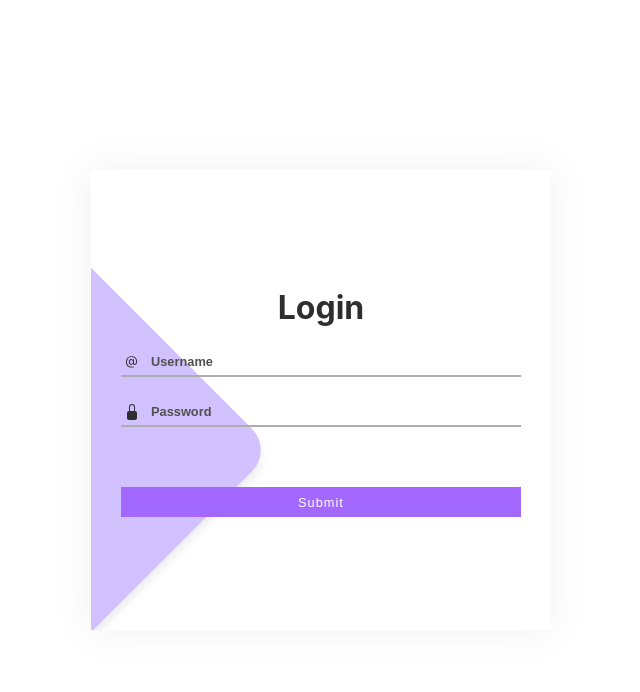
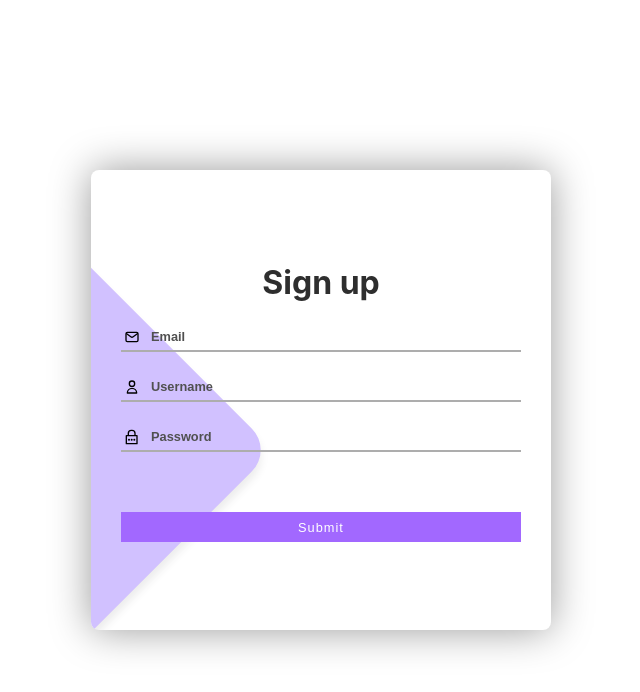
Before and after one commit to sanjayanbu12/Studio-Project-FE, a React (Create React App) app: page /signup in a window 1280 px wide. Shown: the top 692 px of the page, without its empty margins (319-959 px from the left). Built offline with nearby package versions, Linux system fonts and the light colour scheme.

Commit message:
topbar fixed

```diff
--- a/package.json
+++ b/package.json
@@ -6,6 +6,7 @@
     "@testing-library/jest-dom": "^5.17.0",
     "@testing-library/react": "^13.4.0",
     "@testing-library/user-event": "^13.5.0",
+    "axios": "^1.6.8",
     "react": "^18.2.0",
     "react-dom": "^18.2.0",
     "react-router-dom": "^6.23.0",
--- a/src/App.js
+++ b/src/App.js
@@ -2,12 +2,14 @@ import React from "react";
 import { BrowserRouter as Router, Routes, Route } from "react-router-dom";
 import Login from "./components/login/Login";
 import Signup from "./components/signup/Signup";
+import Topbar from "./components/topbar/Topbar";
 function App() {
   return (
     <Router>
       <Routes>
         <Route path="/" element={<Login />} />
         <Route path="/signup" element={<Signup />} />
+        <Route path="/home" element={<Topbar />} />
       </Routes>
     </Router>
   );
--- /dev/null
+++ b/src/components/cards/Cards.jsx
@@ -0,0 +1,9 @@
+import React from 'react'
+
+const Cards = () => {
+  return (
+    <div>Cards</div>
+  )
+}
+
+export default Cards
--- /dev/null
+++ b/src/components/form/Form.jsx
@@ -0,0 +1,9 @@
+import React from 'react'
+
+const Form = () => {
+  return (
+    <div>Form</div>
+  )
+}
+
+export default Form
--- a/src/components/login/Login.css
+++ b/src/components/login/Login.css
@@ -15,9 +15,10 @@
     justify-content: center;
     background-color: rgb(255, 255, 255);
     padding: 30px 30px 30px 30px;
-    box-shadow: 0px 0px 40px rgba(0, 0, 0, 0.062);
+    box-shadow: 0px 0px 40px rgba(0, 0, 0, 0.4);
     position: relative;
     overflow: hidden;
+    border-radius: 8px;
   }
 
   .form_main::before {
--- /dev/null
+++ b/src/components/reportgen/Report.jsx
@@ -0,0 +1,9 @@
+import React from 'react'
+
+const Report = () => {
+  return (
+    <div>Report</div>
+  )
+}
+
+export default Report
--- a/src/components/signup/Signup.css
+++ b/src/components/signup/Signup.css
@@ -0,0 +1,103 @@
+.container1{
+    display: flex;
+    align-items: center;
+    justify-content: center;
+    height: 100vh;
+    width: 100%;
+}
+
+.form_main1 {
+    width:400px;
+    height: 400px;
+    display: flex;
+    flex-direction: column;
+    align-items: center;
+    justify-content: center;
+    background-color: rgb(255, 255, 255);
+    padding: 30px 30px 30px 30px;
+    box-shadow: 0px 0px 40px rgba(0, 0, 0, 0.4);
+    position: relative;
+    overflow: hidden;
+    border-radius: 8px;
+  }
+
+  .form_main1::before {
+    position: absolute;
+    content: "";
+    width: 300px;
+    height: 300px;
+    background-color: rgb(209, 193, 255);
+    transform: rotate(45deg);
+    left: -180px;
+    bottom: 30px;
+    z-index: 1;
+    border-radius: 30px;
+    box-shadow: 5px 5px 10px rgba(0, 0, 0, 0.082);
+  }
+
+  .heading1 {
+    font-size: 2em;
+    color: #2e2e2e;
+    font-weight: 700;
+    margin: 5px 0 10px 0;
+    z-index: 2;
+  }
+
+  .inputContainer1 {
+    width: 100%;
+    position: relative;
+    display: flex;
+    align-items: center;
+    justify-content: center;
+    z-index: 2;
+  }
+
+  .inputIcon1 {
+    position: absolute;
+    left: 3px;
+  }
+
+  .inputField1 {
+    width: 100%;
+    margin-bottom: 50px;
+    height: 30px;
+    background-color: transparent;
+    border: none;
+    border-bottom: 2px solid rgb(173, 173, 173);
+    margin: 10px 0;
+    color: black;
+    font-size: .8em;
+    font-weight: 500;
+    box-sizing: border-box;
+    padding-left: 30px;
+  }
+
+  .inputField1:focus {
+    outline: none;
+    border-bottom: 2px solid rgb(199, 114, 255);
+  }
+
+  .inputField1::placeholder {
+    color: rgb(80, 80, 80);
+    font-size: 1em;
+    font-weight: 700;
+  }
+
+  #button1 {
+    z-index: 2;
+    position: relative;
+    width: 100%;
+    border: none;
+    background-color: rgb(162, 104, 255);
+    height: 30px;
+    color: white;
+    font-size: .8em;
+    font-weight: 500;
+    letter-spacing: 1px;
+    margin-top: 50px;
+    cursor: pointer;
+  }
+
+  #button1:hover {
+    background-color: rgb(126, 84, 255);
+  }
--- a/src/components/signup/Signup.jsx
+++ b/src/components/signup/Signup.jsx
@@ -1,24 +1,56 @@
-import React from 'react'
+import React, { useState } from 'react'
 import './Signup.css'
+import axios from 'axios';
+import { useNavigate } from 'react-router-dom';
 
 const Signup = () => {
+    const navigate = useNavigate();
+    const [email, setEmail] = useState("");
+    const [password, setPassword] = useState("");
+    const [username, setUsername] = useState("");
+
+    const handleSignup = async () => {
+        const data = {
+            email: email,
+            password: password,
+            name: username
+        }
+        console.log(data, "data")
+        try {
+            const res = await axios.post("http://localhost:5000/api/auth/signup", data);
+            console.log(res);
+            navigate('/')
+        }
+        catch (error) {
+            console.log(error)
+
+        }
+    }
     return (
-        <div class="container">
-            <form action="" class="form_main">
-                <p class="heading">Login</p>
-                <div class="inputContainer">
-                    <svg class="inputIcon" xmlns="http://www.w3.org/2000/svg" width="16" height="16" fill="#2e2e2e" viewBox="0 0 16 16">
-                        <path d="M13.106 7.222c0-2.967-2.249-5.032-5.482-5.032-3.35 0-5.646 2.318-5.646 5.702 0 3.493 2.235 5.708 5.762 5.708.862 0 1.689-.123 2.304-.335v-.862c-.43.199-1.354.328-2.29.328-2.926 0-4.813-1.88-4.813-4.798 0-2.844 1.921-4.881 4.594-4.881 2.735 0 4.608 1.688 4.608 4.156 0 1.682-.554 2.769-1.416 2.769-.492 0-.772-.28-.772-.76V5.206H8.923v.834h-.11c-.266-.595-.881-.964-1.6-.964-1.4 0-2.378 1.162-2.378 2.823 0 1.737.957 2.906 2.379 2.906.8 0 1.415-.39 1.709-1.087h.11c.081.67.703 1.148 1.503 1.148 1.572 0 2.57-1.415 2.57-3.643zm-7.177.704c0-1.197.54-1.907 1.456-1.907.93 0 1.524.738 1.524 1.907S8.308 9.84 7.371 9.84c-.895 0-1.442-.725-1.442-1.914z"></path>
+        <div class="container1">
+            <form action="" class="form_main1">
+                <p class="heading1">Sign up</p>
+                <div class="inputContainer1">
+                    <svg class="inputIcon1" width="16" height="16" viewBox="0 0 24 24" fill="none" xmlns="http://www.w3.org/2000/svg">
+                        <path d="M4 7.00005L10.2 11.65C11.2667 12.45 12.7333 12.45 13.8 11.65L20 7" stroke="#000000" stroke-width="2" stroke-linecap="round" strokeLinejoin="round" />
+                        <rect x="3" y="5" width="18" height="14" rx="2" stroke="#000000" stroke-width="2" stroke-linecap="round" />
                     </svg>
-                    <input type="text" class="inputField" id="username" placeholder="Username" />
+                    <input type="text" class="inputField1" id="email" placeholder="Email" value={email} onChange={(e) => setEmail(e.target.value)} />
                 </div>
-                <div class="inputContainer">
-                    <svg class="inputIcon" xmlns="http://www.w3.org/2000/svg" width="16" height="16" fill="#2e2e2e" viewBox="0 0 16 16">
-                        <path d="M8 1a2 2 0 0 1 2 2v4H6V3a2 2 0 0 1 2-2zm3 6V3a3 3 0 0 0-6 0v4a2 2 0 0 0-2 2v5a2 2 0 0 0 2 2h6a2 2 0 0 0 2-2V9a2 2 0 0 0-2-2z"></path>
+                <div class="inputContainer1">
+                    <svg class="inputIcon1" width="16" height="16" viewBox="0 0 24 24" fill="none" xmlns="http://www.w3.org/2000/svg">
+                        <path d="M16 7C16 9.20914 14.2091 11 12 11C9.79086 11 8 9.20914 8 7C8 4.79086 9.79086 3 12 3C14.2091 3 16 4.79086 16 7Z" stroke="#000000" stroke-width="2" stroke-linecap="round" strokeLinejoin="round" />
+                        <path d="M12 14C8.13401 14 5 17.134 5 21H19C19 17.134 15.866 14 12 14Z" stroke="#000000" stroke-width="2" stroke-linecap="round" strokeLinejoin="round" />
                     </svg>
-                    <input type="password" class="inputField" id="password" placeholder="Password" />
+                    <input type="text" class="inputField1" id="username" placeholder="Username" value={username} onChange={(e) => setUsername(e.target.value)} />
                 </div>
-                <button id="button">Submit</button>
+                <div class="inputContainer1">
+                    <svg class="inputIcon1" width="16" height="16" viewBox="0 0 48 48" xmlns="http://www.w3.org/2000/svg"><g id="Layer_2" data-name="Layer 2"><g id="invisible_box" data-name="invisible box"><rect width="48" height="48" fill="none" />
+                    </g><g id="Layer_7" data-name="Layer 7"><g><path d="M39,18H35V13A11,11,0,0,0,24,2H22A11,11,0,0,0,11,13v5H7a2,2,0,0,0-2,2V44a2,2,0,0,0,2,2H39a2,2,0,0,0,2-2V20A2,2,0,0,0,39,18ZM15,13a7,7,0,0,1,7-7h2a7,7,0,0,1,7,7v5H15ZM37,42H9V22H37Z" /><circle cx="15" cy="32" r="3" /><circle cx="23" cy="32" r="3" /><circle cx="31" cy="32" r="3" /></g></g></g>
+                    </svg>
+                    <input type="password" class="inputField1" id="password1" placeholder="Password" value={password} onChange={(e) => setPassword(e.target.value)} />
+                </div>
+                <button id='button1' type='button'>Submit</button>
             </form>
         </div>
     )
--- /dev/null
+++ b/src/components/topbar/Topbar.css
@@ -0,0 +1,32 @@
+.topbar{
+    height: 100px;
+    width: 100%;
+    background-color: #A268FF;
+    display: flex;
+    flex-direction: column;
+    gap: 20px;
+    justify-content: center;
+    align-items: center;
+}
+
+.stdname{
+    font-size: 30px;
+    color: white;
+    word-spacing: 10px;
+    letter-spacing: 10px;
+
+}
+
+.threeroot{
+    width: 90%;
+    display: flex;
+    flex-direction: row;
+    color: white;
+    justify-content:space-between;
+    cursor: pointer;
+    letter-spacing: 5px;
+}
+.active-text {
+    border-bottom: 2px solid #fff; /* Add your desired border style */
+    /* You can add other styles here */
+}
--- /dev/null
+++ b/src/components/topbar/Topbar.jsx
@@ -0,0 +1,33 @@
+import React, { useState } from 'react'
+import './Topbar.css'
+import Report from '../reportgen/Report';
+import Cards from '../cards/Cards';
+import Form from '../form/Form';
+
+const Topbar = () => {
+    const [activeText, setActiveText] = useState('Text-1');
+    return (
+        <div>
+            <div class="topbar">
+
+                <div className='stdname'>STUDIO PURPLE</div>
+                <div className='threeroot'>
+                    <div className={activeText === 'Text-1' ? 'active-text' : ''} onClick={() => setActiveText('Text-1')} style={{padding:"0 10px 5px 10px"}}>Text-1</div>
+                    <div className={activeText === 'Text-2' ? 'active-text' : ''} onClick={() => setActiveText('Text-2')} style={{padding:"0 10px 5px 10px"}}>Text-2</div>
+                    <div className={activeText === 'Text-3' ? 'active-text' : ''} onClick={() => setActiveText('Text-3')} style={{padding:"0 10px 5px 10px"}}>Text-3</div>
+                </div>
+            </div>
+            {activeText === 'Text-1' && (
+                <Cards />
+            )}
+            {activeText === 'Text-2' && (
+                <Form />
+            )}
+            {activeText === 'Text-3' && (
+                <Report />
+            )}
+        </div>
+    )
+}
+
+export default Topbar
```
Also changed, not shown: src/components/login/Login.jsx (+9 -5 lines).
